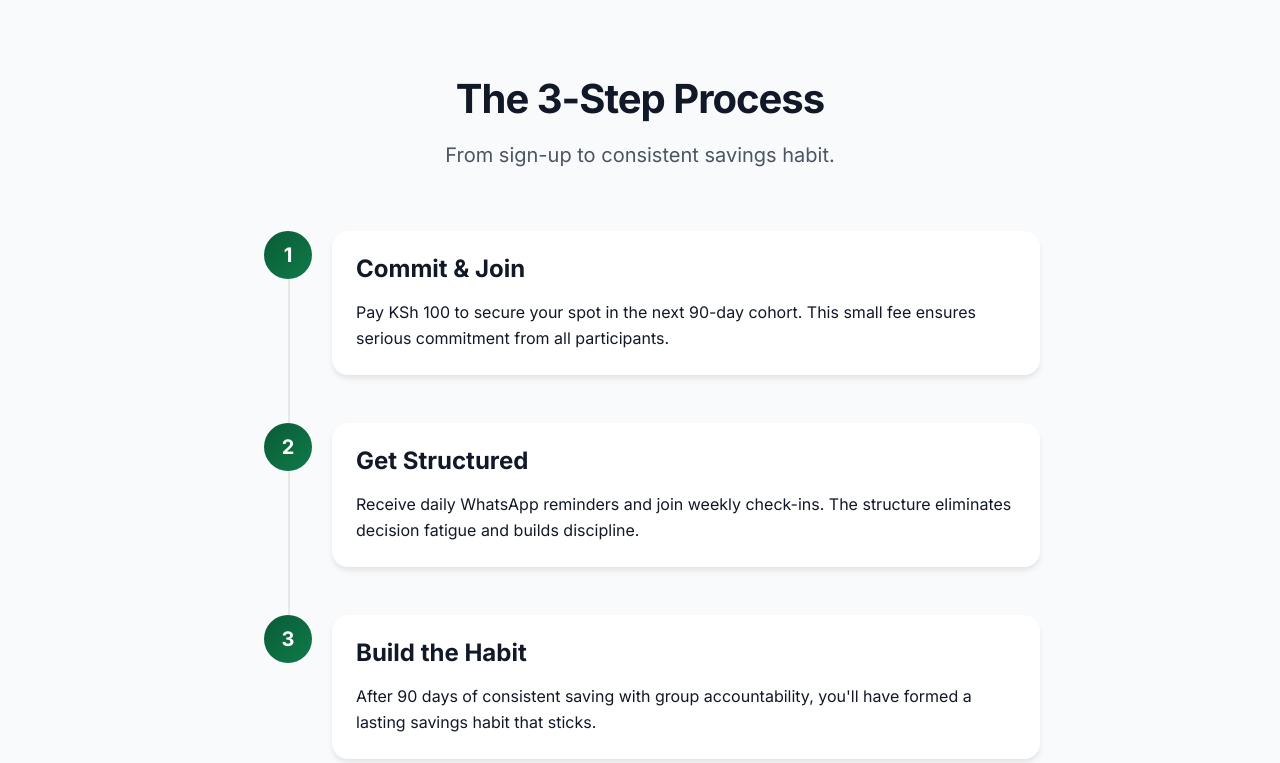
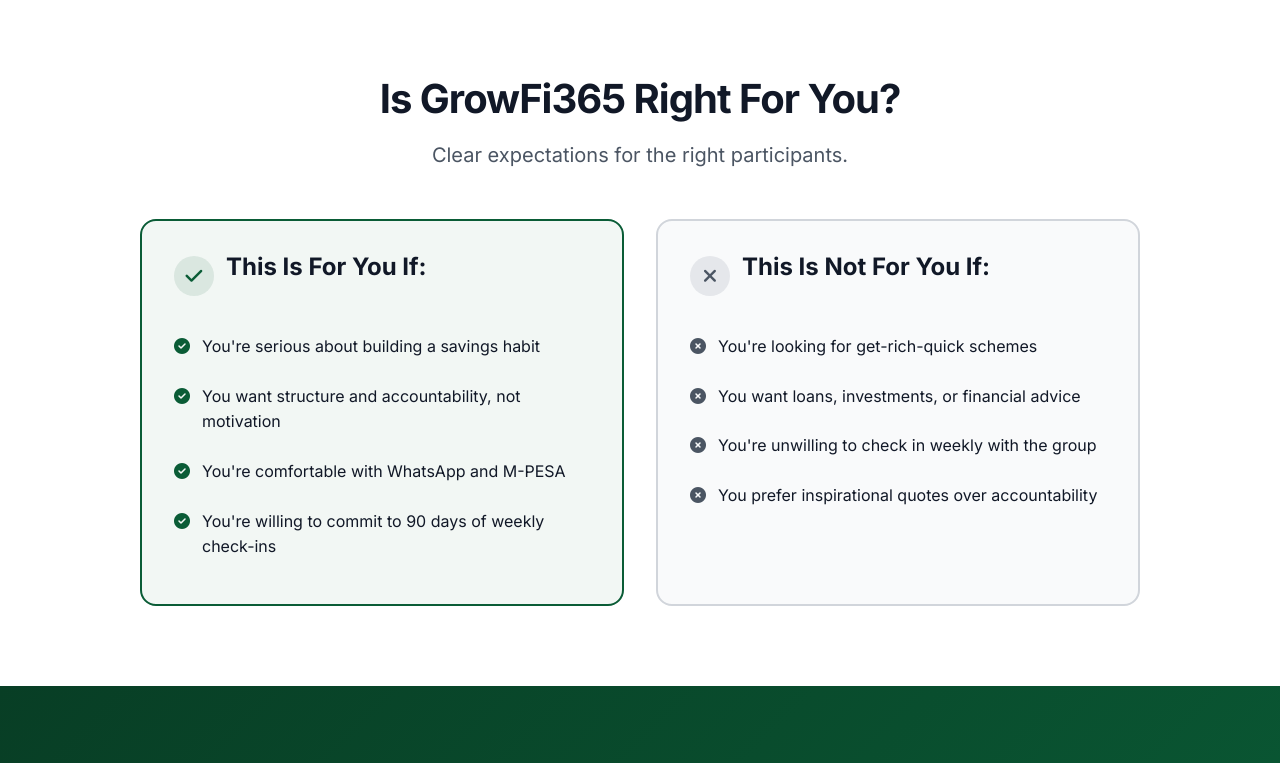
Before and after one commit to GeorgeOduor/growfi365, a plain HTML site: page index.html in a window 1280 px wide. Shown: the part 1380-2143 px from the top of the page. Drawn offline with Linux system fonts and the light colour scheme.

Commit message:
removed section

```diff
--- a/index.html
+++ b/index.html
@@ -685,42 +685,7 @@
         </div>
     </section>
 
-    <!-- Process Section -->
-    <section class="process">
-        <div class="container">
-            <h2 class="text-center">The 3-Step Process</h2>
-            <p class="lead text-center" style="margin-bottom: 60px;">From sign-up to consistent savings habit.</p>
 
-            <div class="process-steps">
-                <div class="process-step">
-                    <div class="step-number">1</div>
-                    <div class="step-content">
-                        <h3>Commit & Join</h3>
-                        <p>Pay KSh 100 to secure your spot in the next 90-day cohort. This small fee ensures serious
-                            commitment from all participants.</p>
-                    </div>
-                </div>
-
-                <div class="process-step">
-                    <div class="step-number">2</div>
-                    <div class="step-content">
-                        <h3>Get Structured</h3>
-                        <p>Receive daily WhatsApp reminders and join weekly check-ins. The structure eliminates decision
-                            fatigue and builds discipline.</p>
-                    </div>
-                </div>
-
-                <div class="process-step">
-                    <div class="step-number">3</div>
-                    <div class="step-content">
-                        <h3>Build the Habit</h3>
-                        <p>After 90 days of consistent saving with group accountability, you'll have formed a lasting
-                            savings habit that sticks.</p>
-                    </div>
-                </div>
-            </div>
-        </div>
-    </section>
 
     <!-- Comparison Section -->
     <section class="comparison">
```
